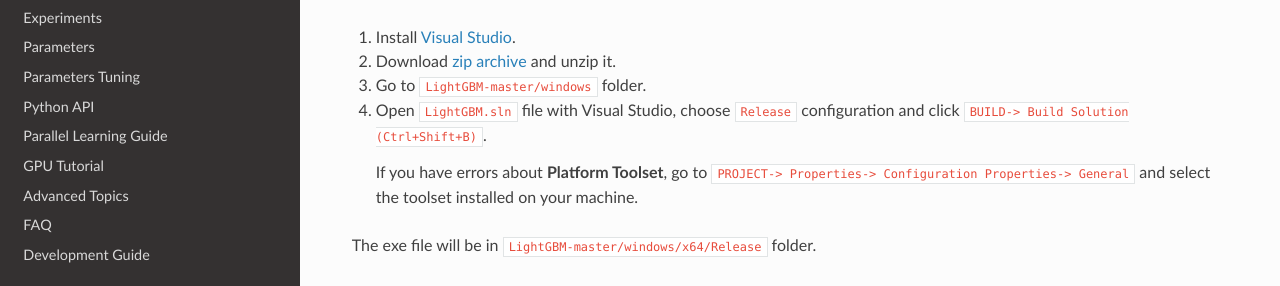
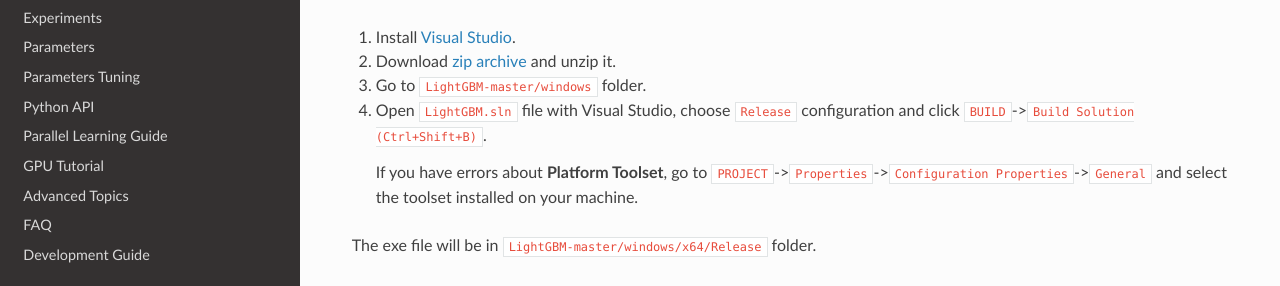
Before and after one commit to microsoft/LightGBM, a Sphinx documentation site: the page built from docs/Installation-Guide.rst, in a window 1280 px wide and 900 px high. Shown: the part 432-718 px from the top of the window. Built offline with Sphinx 7.4.7 and the Read the Docs theme 2.0.0, drawn with Linux system fonts in a browser that asks for light colours; some of the changed text lies outside the part shown.

Commit message:
break long lines for mobile view

```diff
--- a/docs/Installation-Guide.rst
+++ b/docs/Installation-Guide.rst
@@ -22,9 +22,9 @@ With GUI
 
 3. Go to ``LightGBM-master/windows`` folder.
 
-4. Open ``LightGBM.sln`` file with Visual Studio, choose ``Release`` configuration and click ``BUILD-> Build Solution (Ctrl+Shift+B)``.
+4. Open ``LightGBM.sln`` file with Visual Studio, choose ``Release`` configuration and click ``BUILD``->\ ``Build Solution (Ctrl+Shift+B)``.
 
-   If you have errors about **Platform Toolset**, go to ``PROJECT-> Properties-> Configuration Properties-> General`` and select the toolset installed on your machine.
+   If you have errors about **Platform Toolset**, go to ``PROJECT``->\ ``Properties``->\ ``Configuration Properties``->\ ``General`` and select the toolset installed on your machine.
 
 The exe file will be in ``LightGBM-master/windows/x64/Release`` folder.
 
@@ -135,9 +135,9 @@ With GUI
 
 4. Go to ``LightGBM-master/windows`` folder.
 
-5. Open ``LightGBM.sln`` file with Visual Studio, choose ``Release_mpi`` configuration and click ``BUILD-> Build Solution (Ctrl+Shift+B)``.
+5. Open ``LightGBM.sln`` file with Visual Studio, choose ``Release_mpi`` configuration and click ``BUILD``->\ ``Build Solution (Ctrl+Shift+B)``.
 
-   If you have errors about **Platform Toolset**, go to ``PROJECT-> Properties-> Configuration Properties-> General`` and select the toolset installed on your machine.
+   If you have errors about **Platform Toolset**, go to ``PROJECT``->\ ``Properties``->\ ``Configuration Properties``->\ ``General`` and select the toolset installed on your machine.
 
 The exe file will be in ``LightGBM-master/windows/x64/Release_mpi`` folder.
 
```
